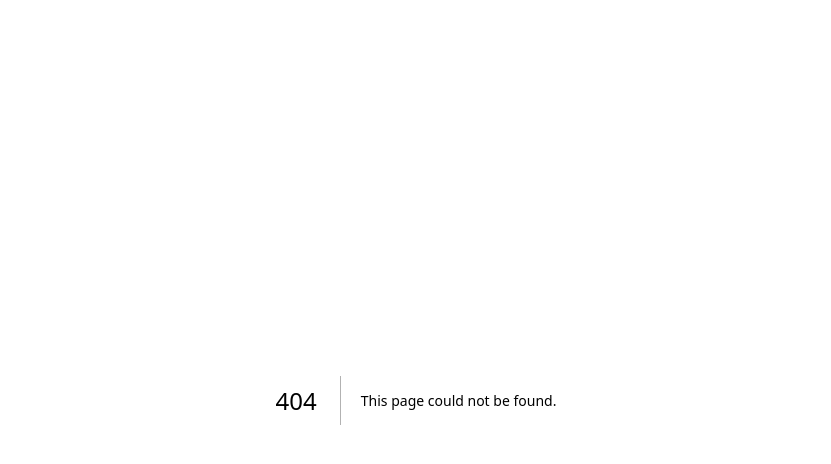
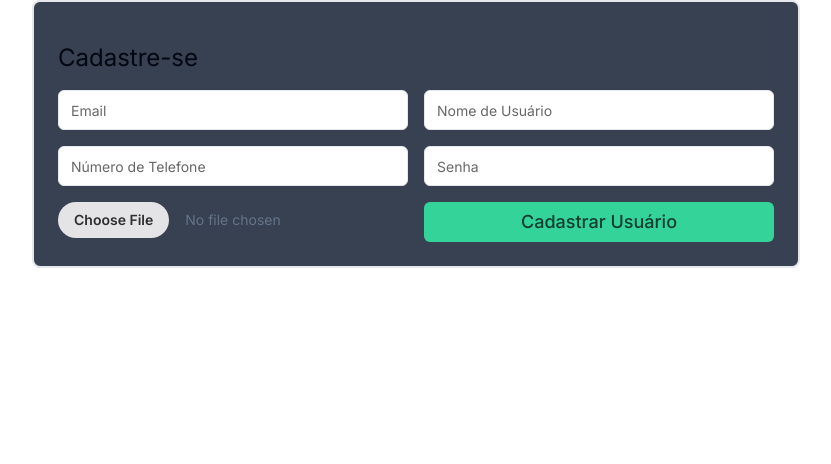
Before and after one commit to d-vieira/teste-react, a Next.js app: page /signup in a window 1280 px wide. Before the commit this address had no page. Shown: the top 464 px of the page, without its empty margins (224-1055 px from the left). Built offline with nearby package versions, Linux system fonts and the light colour scheme.

Commit message:
feat: sign up page

```diff
--- /dev/null
+++ b/src/app/signup/page.tsx
@@ -0,0 +1,31 @@
+"use client";
+
+import SignUpForm from "@/components/SignUpForm";
+import Image from "next/image";
+import { useState } from "react";
+
+export default function SignUp() {
+  const [imagePreview, setImagePreview] = useState("");
+
+  return (
+    <div className="flex border-2 rounded-lg w-[60%] p-6 mx-auto bg-gray-700">
+      <div className="flex-[70%]">
+        <h2 className="text-2xl py-4">Cadastre-se</h2>
+        <div className="grid grid-cols-2 justify-evenly gap-4">
+          <SignUpForm handleImagePreview={setImagePreview} />
+        </div>
+      </div>
+      {imagePreview && (
+        <div className="flex flex-[30%] justify-center self-center">
+          <Image
+            alt="Imagem do Usuário"
+            src={imagePreview}
+            width={80}
+            height={80}
+            className="object-cover w-[180px] h-[180px] rounded-full"
+          />
+        </div>
+      )}
+    </div>
+  );
+}
```
